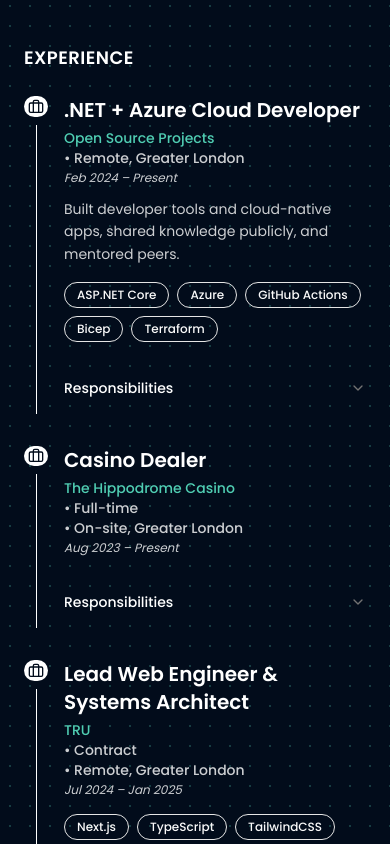
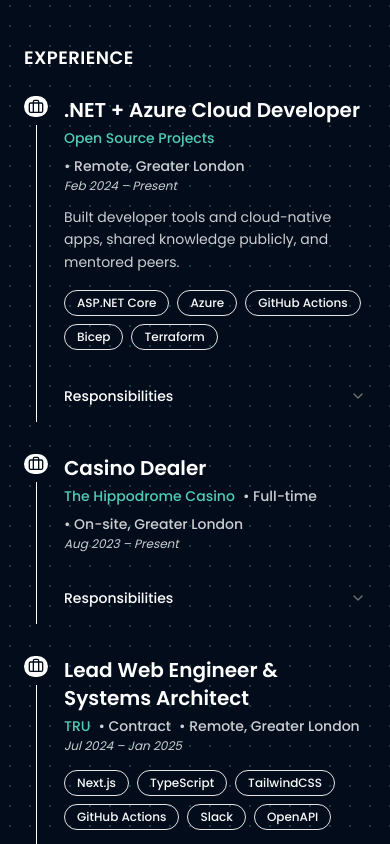
Before and after one commit to Freeman-md/freemancodz-v2, a Next.js app: page / in a window 390 px wide. Shown: the part 2480-3324 px from the top of the page. Built offline with nearby package versions, Linux system fonts and the light colour scheme; a web font is replaced by a local one.

Commit message:
fix: update TimelineItem component to adjust layout for entry types

```diff
--- a/src/components/ui/timeline-item.tsx
+++ b/src/components/ui/timeline-item.tsx
@@ -98,7 +98,7 @@
       </div>
 
       {["experience", "education", "certification"].includes(entry.type) && (
-        <div className="text-primary/80 font-medium text-sm mt-1 flex flex-col sm:flex-row sm:items-center sm:gap-2">
+        <div className="text-primary/80 font-medium text-sm mt-1 flex flex-wrap flex-row items-center gap-2">
           <span>
             {entry.type === "experience" && entry.company}
             {entry.type === "education" && entry.school}
```
